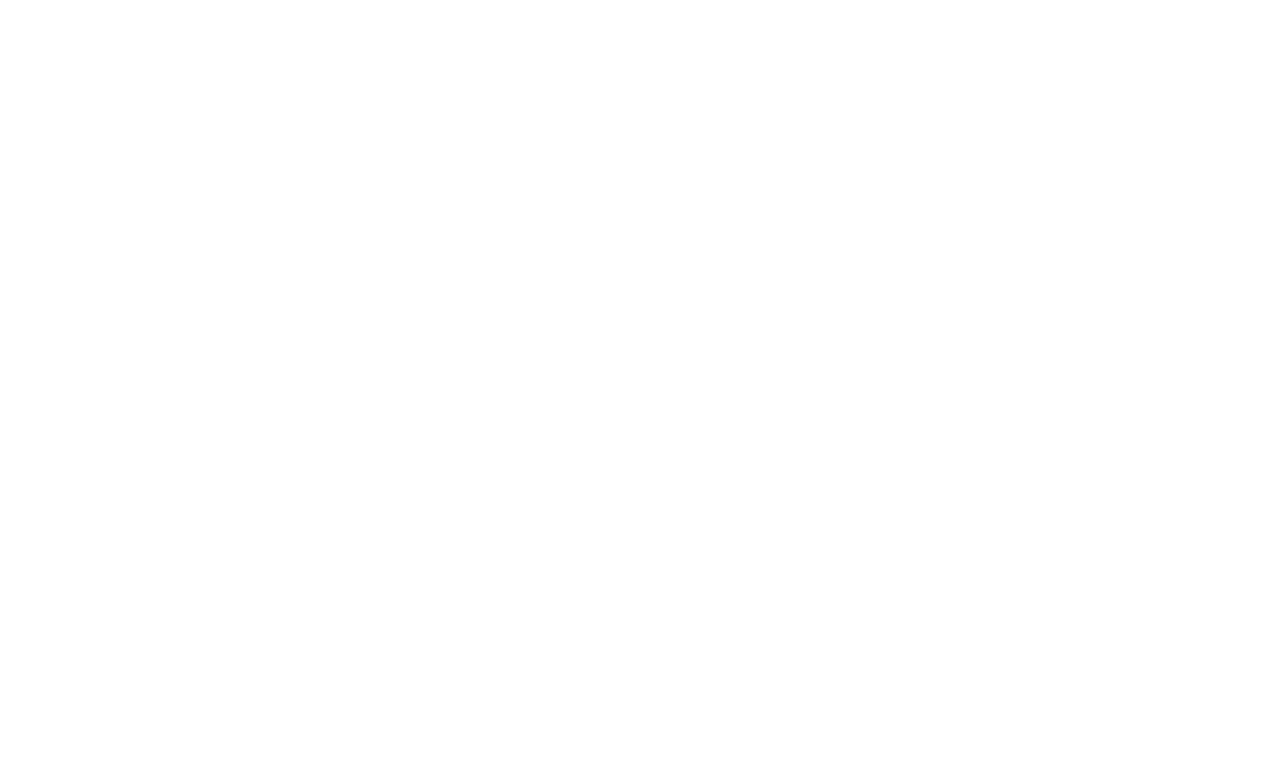
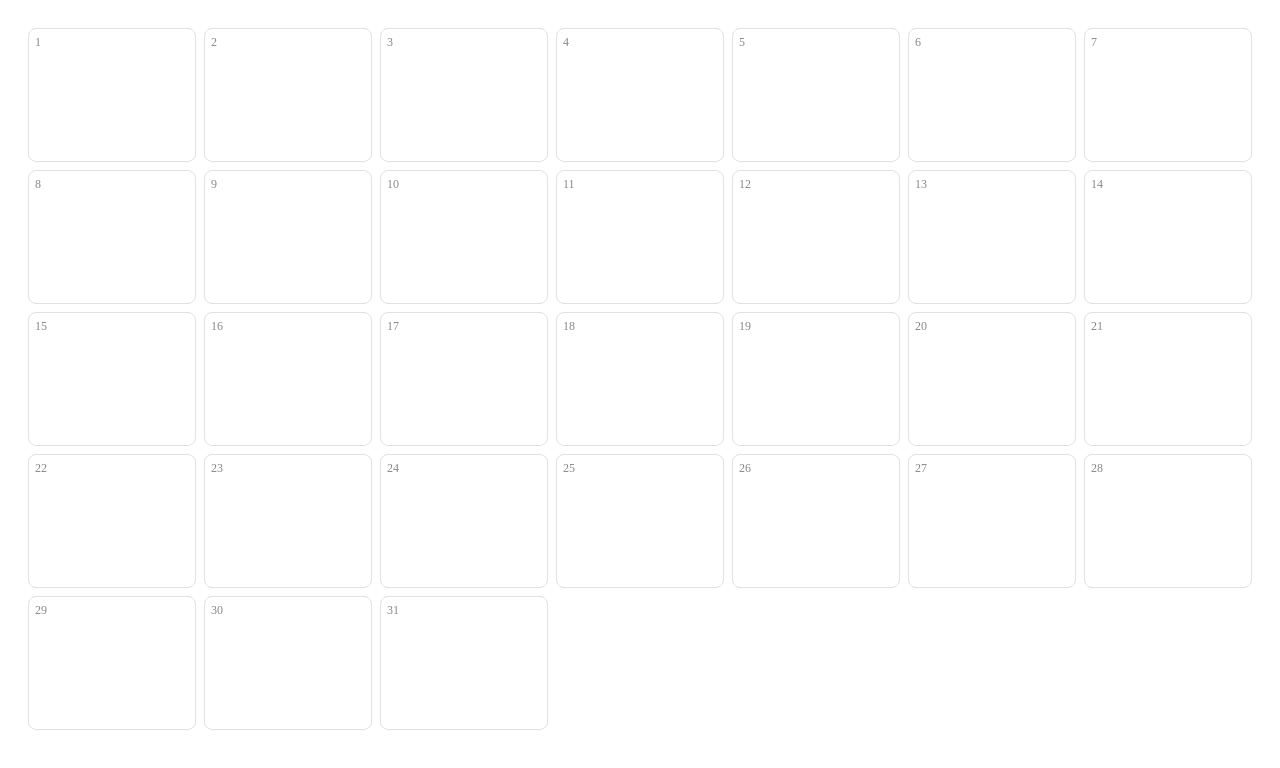
Before and after one commit to NastyaSkreka/calendar-frontend, a React (Vite) app: page / in a window 1280 px wide. Shown: the top 768 px of the page. Built offline with nearby package versions, Linux system fonts and the light colour scheme.

Commit message:
feat: add simple calendar grid

```diff
--- a/src/App.tsx
+++ b/src/App.tsx
@@ -1,8 +1,9 @@
+import { Calendar } from "./components/Calendar/Calendar"
 
 function App() {
 
   return (
-   <></>
+   <Calendar/>
   )
 }
 
--- /dev/null
+++ b/src/components/Calendar/Calendar.tsx
@@ -0,0 +1,21 @@
+
+import { getCalendarDays } from "../../utils/calendar";
+import { CalendarWrapper } from "./calendar.styles";
+import { CalendarGrid } from "./CalendarGrid";
+
+
+export const Calendar = () => {
+
+  const now = new Date();
+
+  const days = getCalendarDays(
+    now.getFullYear(),
+    now.getMonth()
+  );
+
+  return (
+    <CalendarWrapper>
+      <CalendarGrid days={days} />
+    </CalendarWrapper>
+  );
+};
--- /dev/null
+++ b/src/components/Calendar/CalendarCell.tsx
@@ -0,0 +1,20 @@
+import { Cell, DayLabel } from "./calendar.styles";
+
+interface Props {
+  date: Date | null;
+}
+
+export const CalendarCell = ({ date }: Props) => {
+
+  if (!date) {
+    return <Cell />;
+  }
+
+  return (
+    <Cell>
+      <DayLabel>
+        {date.getDate()}
+      </DayLabel>
+    </Cell>
+  );
+};
--- /dev/null
+++ b/src/components/Calendar/CalendarGrid.tsx
@@ -0,0 +1,16 @@
+import { Grid } from "./calendar.styles";
+import { CalendarCell } from "./CalendarCell";
+
+interface Props {
+  days: (Date | null)[];
+}
+
+export const CalendarGrid = ({ days }: Props) => {
+  return (
+    <Grid>
+      {days.map((day, index) => (
+        <CalendarCell key={index} date={day} />
+      ))}
+    </Grid>
+  );
+};
--- /dev/null
+++ b/src/components/Calendar/calendar.styles.ts
@@ -0,0 +1,51 @@
+import styled from "styled-components";
+
+export const CalendarWrapper = styled.div`
+  padding: 20px;
+`;
+
+export const Grid = styled.div`
+  display: grid;
+  grid-template-columns: repeat(7, 1fr);
+  gap: 8px;
+`;
+
+export const Cell = styled.div`
+  min-height: 120px;
+  border: 1px solid #e2e2e2;
+  border-radius: 8px;
+  padding: 6px;
+  background: white;
+`;
+
+export const DayLabel = styled.div`
+  font-size: 12px;
+  color: #888;
+  margin-bottom: 6px;
+`;
+
+export const TasksContainer = styled.div`
+  display: flex;
+  flex-direction: column;
+  gap: 4px;
+`;
+
+export const TaskCardStyled = styled.div`
+  padding: 6px 8px;
+  border-radius: 6px;
+  background: #f3f4f6;
+  font-size: 13px;
+  cursor: grab;
+`;
+
+export const Input = styled.input`
+  width: 100%;
+  border: none;
+  border-top: 1px solid #eee;
+  padding: 4px;
+  font-size: 12px;
+
+  &:focus {
+    outline: none;
+  }
+`;
--- /dev/null
+++ b/src/utils/calendar.ts
@@ -0,0 +1,18 @@
+export function getCalendarDays(year: number, month: number) {
+  const firstDay = new Date(year, month, 1);
+  const startDay = firstDay.getDay();
+
+  const daysInMonth = new Date(year, month + 1, 0).getDate();
+
+  const days: (Date | null)[] = [];
+
+  for (let i = 0; i < startDay; i++) {
+    days.push(null);
+  }
+
+  for (let d = 1; d <= daysInMonth; d++) {
+    days.push(new Date(year, month, d));
+  }
+
+  return days;
+}
```
